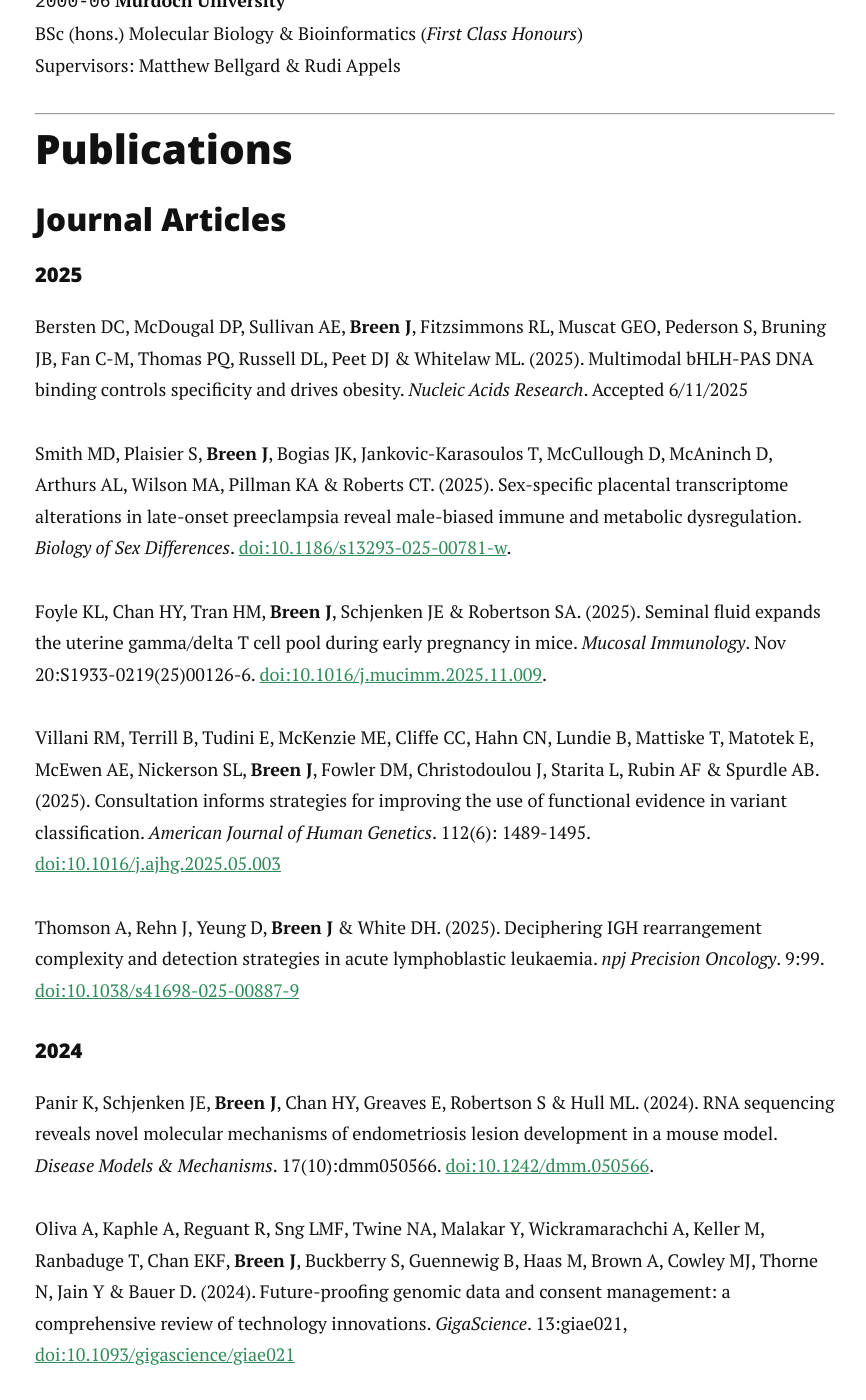
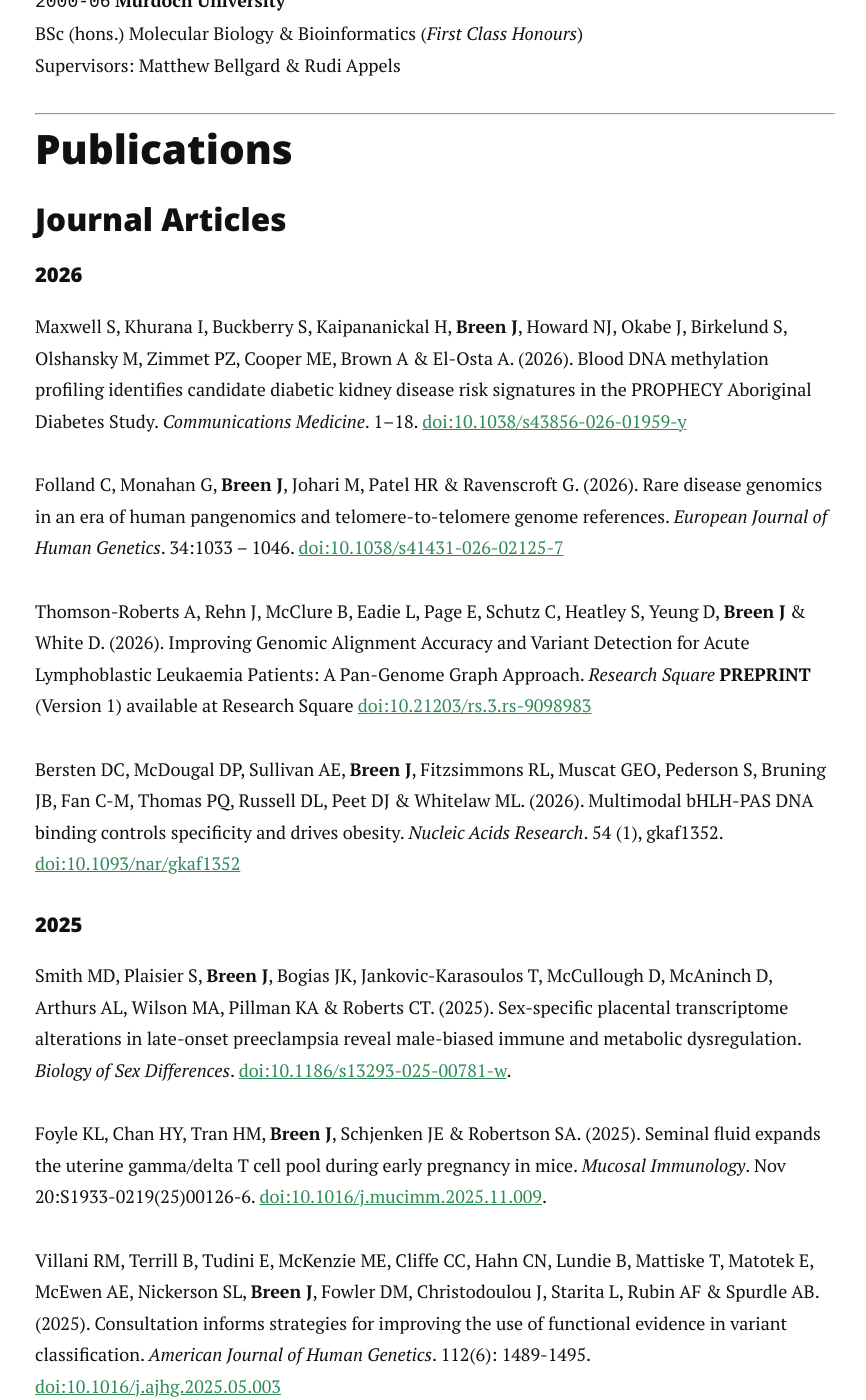
Before and after one commit to jimmybgammyknee/jimmybgammyknee.github.io, a Jekyll site: the page built from cv.md, in a window 1280 px wide and 1400 px high, scrolled down 2350 px. Shown: the whole window, without its empty margins (205-1071 px from the left). Built offline with Jekyll 4.4.1, drawn with Linux system fonts in a browser that asks for light colours; nearby versions of some CDN libraries.

Commit message:
Update publication year from 2025 to 2026

```diff
--- a/cv.md
+++ b/cv.md
@@ -75,9 +75,18 @@ Supervisors: Matthew Bellgard & Rudi Appels <br>
 
 ### Journal Articles
 
+#### 2026
+
+Maxwell S, Khurana I, Buckberry S, Kaipananickal H, **Breen J**, Howard NJ, Okabe J, Birkelund S, Olshansky M, Zimmet PZ, Cooper ME, Brown A & El-Osta A. (2026). Blood DNA methylation profiling identifies candidate diabetic kidney disease risk signatures in the PROPHECY Aboriginal Diabetes Study. _Communications Medicine_. 1–18. [doi:10.1038/s43856-026-01959-y](https://doi.org/10.1038/s43856-026-01959-y)
+
+Folland C, Monahan G, **Breen J**, Johari M, Patel HR & Ravenscroft G. (2026). Rare disease genomics in an era of human pangenomics and telomere-to-telomere genome references. _European Journal of Human Genetics_. 34:1033 – 1046. [doi:10.1038/s41431-026-02125-7](https://doi.org/10.1038/s41431-026-02125-7)
+
+Thomson-Roberts A, Rehn J, McClure B, Eadie L, Page E, Schutz C, Heatley S, Yeung D, **Breen J** & White D. (2026). Improving Genomic Alignment Accuracy and Variant Detection for Acute Lymphoblastic Leukaemia Patients: A Pan-Genome Graph Approach. _Research Square_ **PREPRINT** (Version 1) available at Research Square [doi:10.21203/rs.3.rs-9098983](https://doi.org/10.21203/rs.3.rs-9098983/v1)
+
+Bersten DC, McDougal DP, Sullivan AE, **Breen J**, Fitzsimmons RL, Muscat GEO, Pederson S, Bruning JB, Fan C-M, Thomas PQ, Russell DL, Peet DJ & Whitelaw ML. (2026). Multimodal bHLH-PAS DNA binding controls specificity and drives obesity. _Nucleic Acids Research_. 54 (1), gkaf1352. [doi:10.1093/nar/gkaf1352](https://doi.org/10.1093/nar/gkaf1352)
+
+
 #### 2025
-
-Bersten DC, McDougal DP, Sullivan AE, **Breen J**, Fitzsimmons RL, Muscat GEO, Pederson S, Bruning JB, Fan C-M, Thomas PQ, Russell DL, Peet DJ & Whitelaw ML. (2025). Multimodal bHLH-PAS DNA binding controls specificity and drives obesity. _Nucleic Acids Research_. Accepted 6/11/2025
 
 Smith MD, Plaisier S, **Breen J**,  Bogias JK, Jankovic-Karasoulos T, McCullough D, McAninch D, Arthurs AL, Wilson MA, Pillman KA & Roberts CT. (2025). Sex-specific placental transcriptome alterations in late-onset preeclampsia reveal male-biased immune and metabolic dysregulation. _Biology of Sex Differences_. [doi:10.1186/s13293-025-00781-w](https://doi.org/10.1186/s13293-025-00781-w).
 
```
